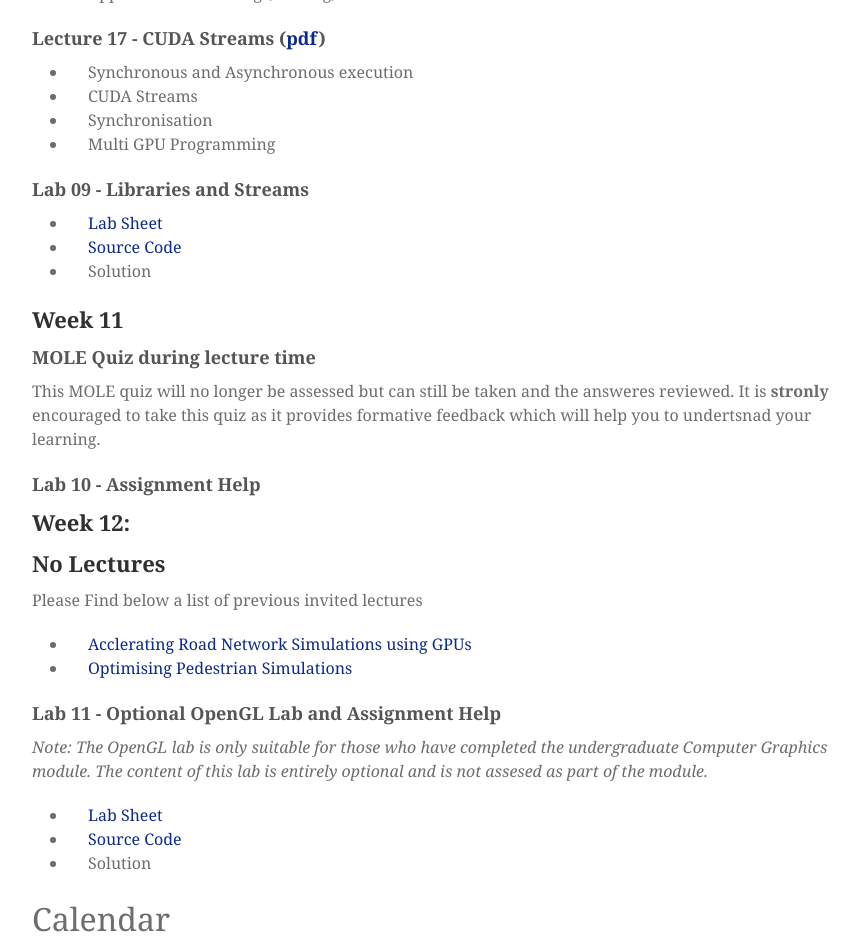
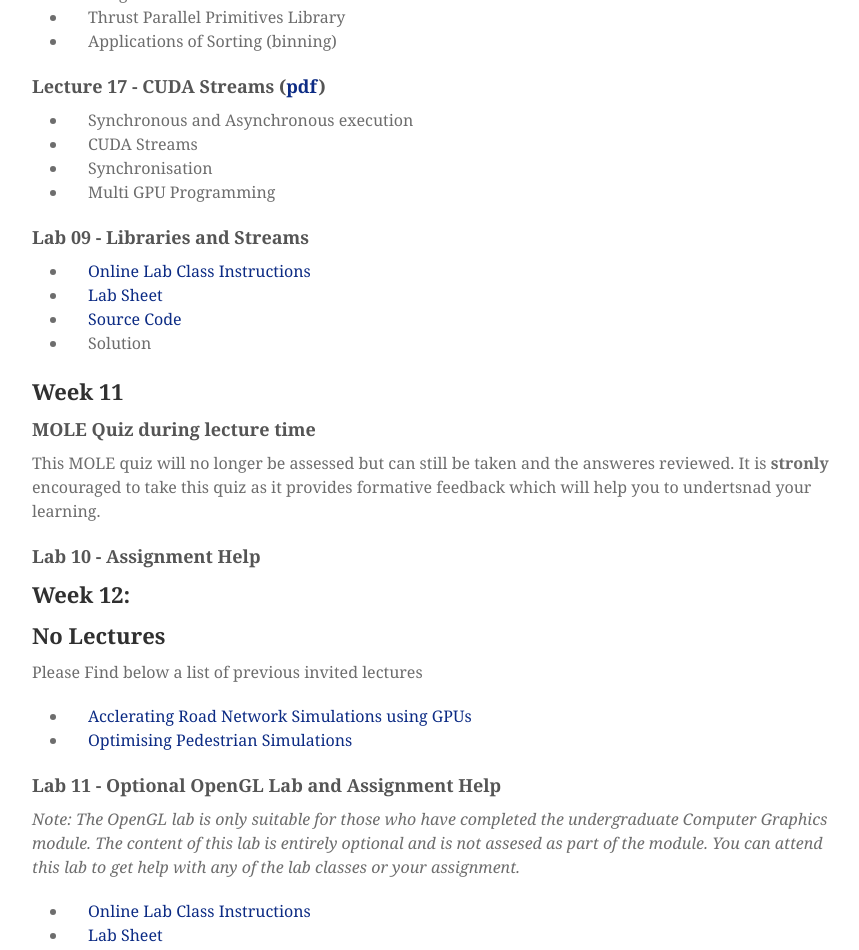
Before and after one commit to mondus/mondus.github.io, a Jekyll site: the page built from teaching/COM4521/index.md, in a window 1280 px wide and 1400 px high, scrolled down 7690 px. Shown: the top 950 px of the window, without its empty margins (208-1067 px from the left). Built offline with Jekyll 4.4.1, drawn with Linux system fonts in a browser that asks for light colours; nearby versions of some CDN libraries; some web fonts are replaced; some of the changed text lies outside the part shown.

Commit message:
Update index.md

```diff
--- a/teaching/COM4521/index.md
+++ b/teaching/COM4521/index.md
@@ -248,6 +248,7 @@ Weeks 8 lectures are pre-recorded on encore. Follow the link below for the lectu
 
 ### Lab 07 - Atomics and Primitives
 
+* [Online Lab Class Instructions](./onlinelabs.md)
 * [Lab Sheet](https://drive.google.com/open?id=1L-1v2QROFVbR0gJk7jnrJCRUxZA8gUV2)
 * [Source Code](https://github.com/mondus/com4521/archive/Lab07_src.zip)
 * Solution
@@ -270,7 +271,8 @@ Weeks 9 lectures are pre-recorded on encore. Follow the link below for the lectu
 
 ### Lab 08 - Profiling Example
 
-Note: As labs have moved to instancehub there is no need to undertake a lab on ShARC which is extreemly busy with remote research work.
+* [Online Lab Class Instructions](./onlinelabs.md)
+Note: As labs have moved to instancehub there is no need to undertake a lab on ShARC which is extreemly busy with remote research work. This lab class can be used for help with any of the lab exercises or for assignment help.
 
 * [Profile Lecture Example Code](https://github.com/mondus/com4521/archive/lab09_sln.zip)
 
@@ -299,6 +301,7 @@ Weeks 9 lectures are pre-recorded on encore. Follow the link below for the lectu
 
 ### Lab 09 - Libraries and Streams
 
+* [Online Lab Class Instructions](./onlinelabs.md)
 * [Lab Sheet](https://drive.google.com/open?id=1oksunLWVfePbXrRRmnNF_njlBlyKahdV)
 * [Source Code](https://github.com/mondus/com4521/archive/Lab08_src.zip)
 * Solution
@@ -322,8 +325,9 @@ Please Find below a list of previous invited lectures
 
 ### Lab 11 - Optional OpenGL Lab and Assignment Help
 
-*Note: The OpenGL lab is only suitable for those who have completed the undergraduate Computer Graphics module. The content of this lab is entirely optional and is not assesed as part of the module.*
+*Note: The OpenGL lab is only suitable for those who have completed the undergraduate Computer Graphics module. The content of this lab is entirely optional and is not assesed as part of the module. You can attend this lab to get help with any of the lab classes or your assignment.*
 
+* [Online Lab Class Instructions](./onlinelabs.md)
 * [Lab Sheet](https://drive.google.com/open?id=1q32RwV1XiiqplIut17ovO_OQJ3w83DzK)
 * [Source Code](https://github.com/mondus/com4521/archive/Lab10_src.zip)
 * Solution
```
